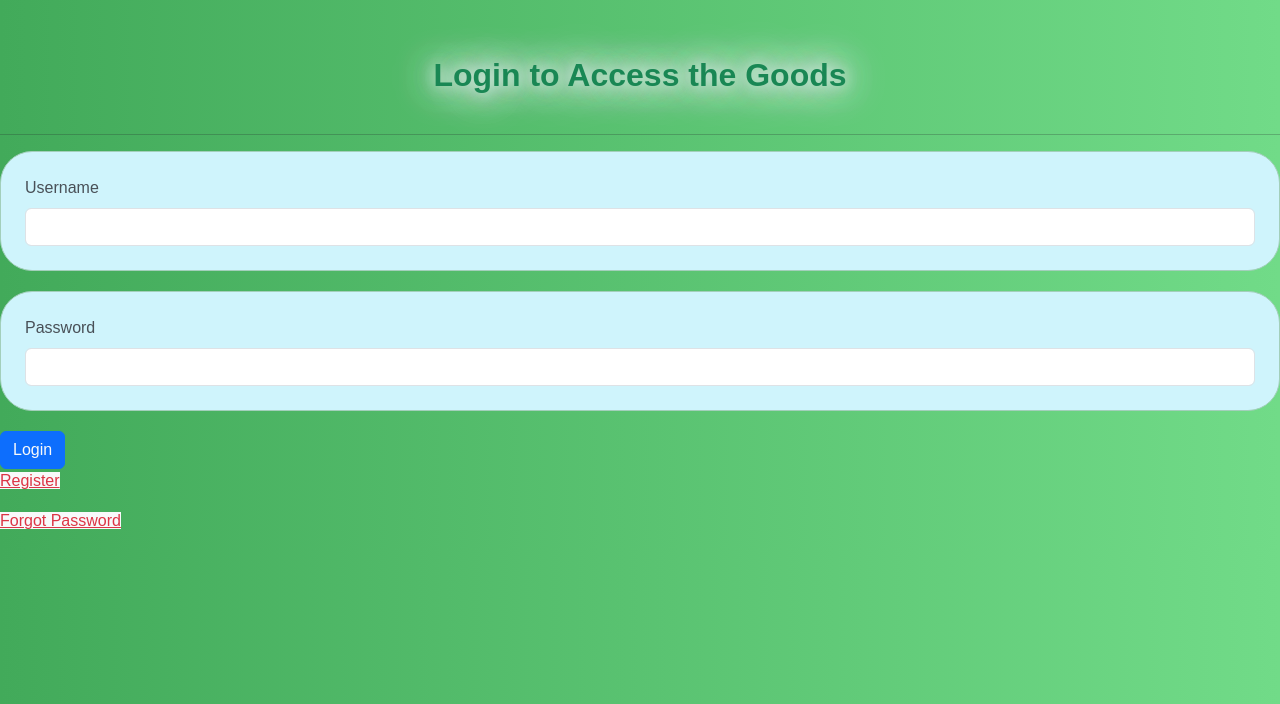
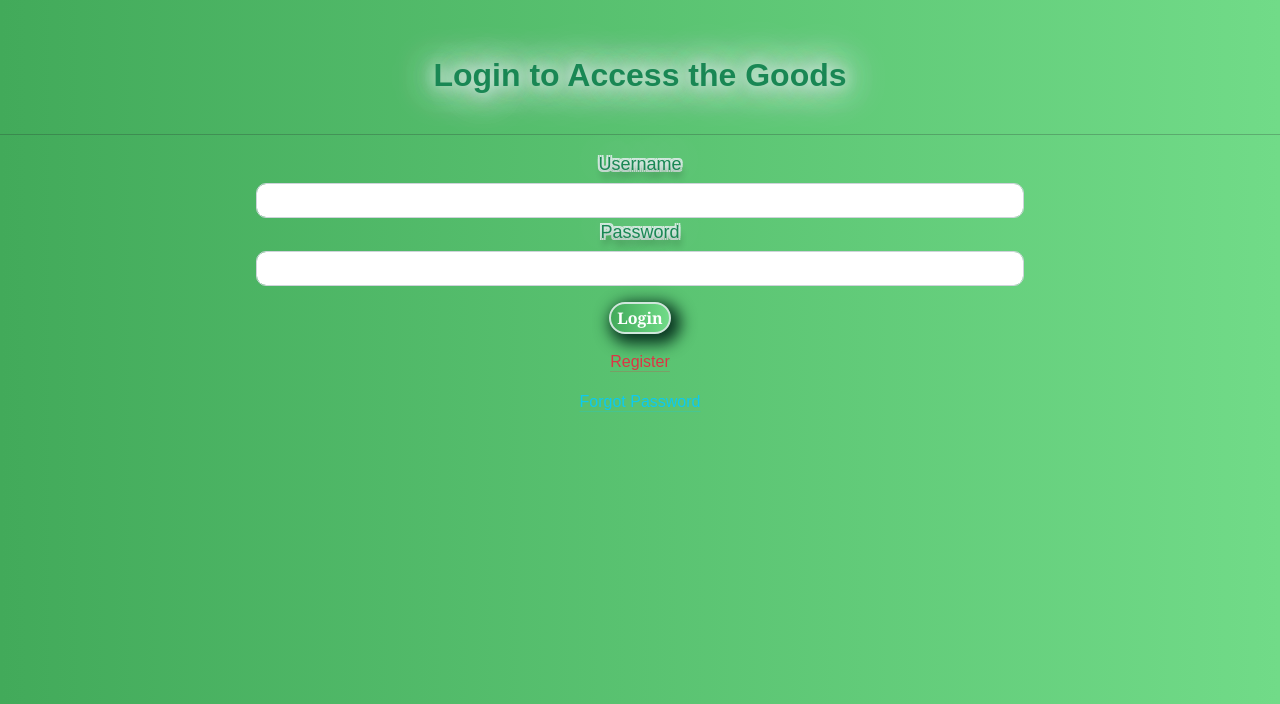
Before and after one commit to LayGoh/HomeInvApp, a Flask app: page /auth/login in a window 1280 px wide. Shown: the part 96-800 px from the top of the page. Run offline with Flask 3, Linux system fonts and the light colour scheme.

Commit message:
Additional Mods to Styles and Formatting

```diff
--- a/app/static/styles.css
+++ b/app/static/styles.css
@@ -99,7 +100,7 @@ input::placeholder, textarea::placeholder {
   margin-right: 5px;
 }
 
-#btnEnter {
+#btnEnter, #btnLogin {
     color: rgb(#D1E7DD, 255, 255);
     font-size: 16px;
     line-height: 16px; padding: 6px;
@@ -263,3 +264,41 @@ input::placeholder, textarea::placeholder {
     #btnCSV:active {
     background: #0a3622;
 }
+
+#btnLogin, #lnkRegister, #lnkFgtPwd {
+  margin: 1em;
+}
+
+.lblUser, .lblPass {
+  margin: auto auto 5px auto;
+  text-align: center;
+  text-shadow: 2px 8px 6px rgba(0,0,0,0.3), 0px -5px 35px rgba(255,255,255,0.5), 2px 2px 2px rgba(206,89,55,0), 2px 2px 0 #d1e7dd, 2px -2px 0 #d1e7dd, -2px 2px 0 #d1e7dd, -2px -2px 0 #d1e7dd, 2px 0px 0 #d1e7dd, 0px 2px 0 #d1e7dd, -2px 0px 0 #d1e7dd, 0px -2px 0 #d1e7dd, 2px 2px 2px rgba(206,89,55,0);;
+  color: #198754;
+  font-size: 18px;
+}
+
+.inputUsername, .inputPassword {
+  margin: auto;
+  width: 60%;
+  height: 35px;
+  border-radius: 10px;
+  padding: 10px;
+  font-size: 16px;
+  border: 1px solid #ced4da;
+}
+
+.inputUsername:focus, .inputPassword:focus {
+  border-color: #80bdff;
+  outline: 0;
+  box-shadow: 0 0 5px rgba(128, 189, 255, 0.5);
+}
+
+#formLogin {
+  margin: auto;
+  padding: auto;
+  text-align: center;
+}
+
+#cardRegister {
+  background-image: linear-gradient(to right, #71db88 0%, #42aa5a 100%);
+}
--- a/app/templates/admin.html
+++ b/app/templates/admin.html
@@ -31,10 +31,10 @@
             </td>
             <td>
                 <form method="POST" action="{{ url_for('reset_user_password', user_id=user.id) }}" style="display: inline;">
-                    <button type="submit" class="btn btn-outline-info btn-sm">Reset Password</button>
+                    <button type="submit" class="btn btn-outline-info btn-sm" id="btnReset">Reset Password</button>
                 </form>
                 <form method="POST" action="{{ url_for('delete_user', user_id=user.id) }}" style="display: inline;" onsubmit="return confirm('Are you sure you want to delete this user?');">
-                    <button type="submit" class="btn btn-outline-danger btn-sm">Delete</button>
+                    <button type="submit" class="btn btn-outline-danger btn-sm" id="btnDelete">Delete</button>
                 </form>
             </td>
         </tr>
--- a/app/templates/base.html
+++ b/app/templates/base.html
@@ -11,7 +11,7 @@
   <body>
     <nav class="navbar navbar-expand-sm">
       <a class="navbar-brand" href="{{ url_for('view_items') }}">
-        <img id=icon src="static/icon.png"></a>
+        <img id=icon src="{{ url_for('static', filename='icon.png') }}"></a>
       <button class="navbar-toggler" type="button" data-bs-toggle="collapse" data-bs-target="#navbarNav" aria-controls="navbarNav" aria-expanded="false" aria-label="Toggle navigation">
         <span class="navbar-toggler-icon"></span>
       </button>
--- a/app/templates/edit_item.html
+++ b/app/templates/edit_item.html
@@ -12,7 +12,7 @@
   <!-- Edit Keywords -->
   <div class="form-group">
     {{ form.keywords.label(class="form-label") }}<br>
-    {{ form.keywords(class="form-control", size=32, placeholder="Anything specific about this item?") }}
+    {{ form.keywords(class="form-control", size=32, placeholder="Use keywords for categorizing.") }}
   </div>
   <!-- Edit Location -->
   <div class="form-group">
@@ -47,11 +47,11 @@
   </div>
   <!-- Custom Submit Button for Edit -->
   <div class="form-group">
-    <button type="submit" class="btn btn-primary" id=“btnAddItem”>Confirm Changes</button>
+    <button type="submit" class="btn btn-primary" id="btnAddItem">Confirm</button>
   </div>
 </form>
 
-<a href="{{ url_for('view_items') }}" class="btn btn-secondary mt-2" id=“btnCancel”>Cancel</a>
+<a href="{{ url_for('view_items') }}" class="btn btn-secondary mt-2" id="btnCancel">Cancel</a>
 
 </form>
 <script>
--- a/app/templates/login.html
+++ b/app/templates/login.html
@@ -3,19 +3,21 @@
 {% block content %}
 <h2 class="p-4 text-success">Login to Access the Goods</h2>
 <hr>
-<form method="POST" action="" class="form">
-  <div class="form-group p-4 text-dark-emphasis bg-info-subtle border border-success-subtle rounded-5">
-    <label for="username" class="form-label">Username</label><br>
-    <input type="text" name="username" id="username" class="form-control" required>
-  </div>
-  <div style="margin-top: 20px" class="form-group p-4 text-dark-emphasis bg-info-subtle border border-success-subtle rounded-5">
-    <label for="password" class="form-label">Password</label><br>
-    <input type="password" name="password" id="password" class="form-control" required>
-  </div>
-  <div style="margin-top: 20px" class="form-group">
-    <button type="submit" class="btn btn-success text-light bg-primary border border-primary rounded-2">Login</button>
-  </div>
-</form>
-<p><a href="{{ url_for('auth.register') }}" class="text-danger bg-light">Register</a></p>
-<p><a href="{{ url_for('auth.forgot_password') }}" class="text-danger bg-light">Forgot Password</a></p>
+<div id="formLogin">
+  <form method="POST" action="" class="form">
+    <div class="form-group">
+      <label for="username" class="form-label lblUser">Username</label><br>
+      <input type="text" name="username" id="username" class="form-control inputUsername" required>
+    </div>
+    <div class="form-group" style="margin-top: 1px">
+      <label for="password" class="form-label lblPass">Password</label><br>
+      <input type="password" name="password" id="password" class="form-control inputPassword" required>
+    </div>
+    <div class="form-group">
+      <button type="submit" class="btn btn-success text-light-subtle" id="btnLogin">Login</button>
+    </div>
+  </form>
+  <p><a href="{{ url_for('auth.register') }}" class="link-danger link-offset-2 link-underline-opacity-25 link-underline-opacity-100-hover" id="lnkRegister">Register</a></p>
+  <p><a href="{{ url_for('auth.forgot_password') }}" class="link-info link-offset-2 link-underline-opacity-25 link-underline-opacity-100-hover" id="lnkFgtPwd">Forgot Password</a></p>
+</div>
 {% endblock %}
--- a/app/templates/register.html
+++ b/app/templates/register.html
@@ -2,7 +2,7 @@
 {% block title %}Register{% endblock %}
 {% block content %}
 <div class="container mt-5">
-  <div class="card shadow-lg p-3 mb-5 bg-white rounded">
+  <div class="card shadow-lg p-3 mb-5 bg-success-subtle rounded-5" id="cardRegister">
     <h2 class="card-title text-center">Register</h2>
     <form method="POST" action="" class="form">
       {{ form.hidden_tag() }}
```
Also changed, not shown: other parts of app/static/styles.css (+19 -18 lines), app/templates/view_items.html (+4 -4 lines).
